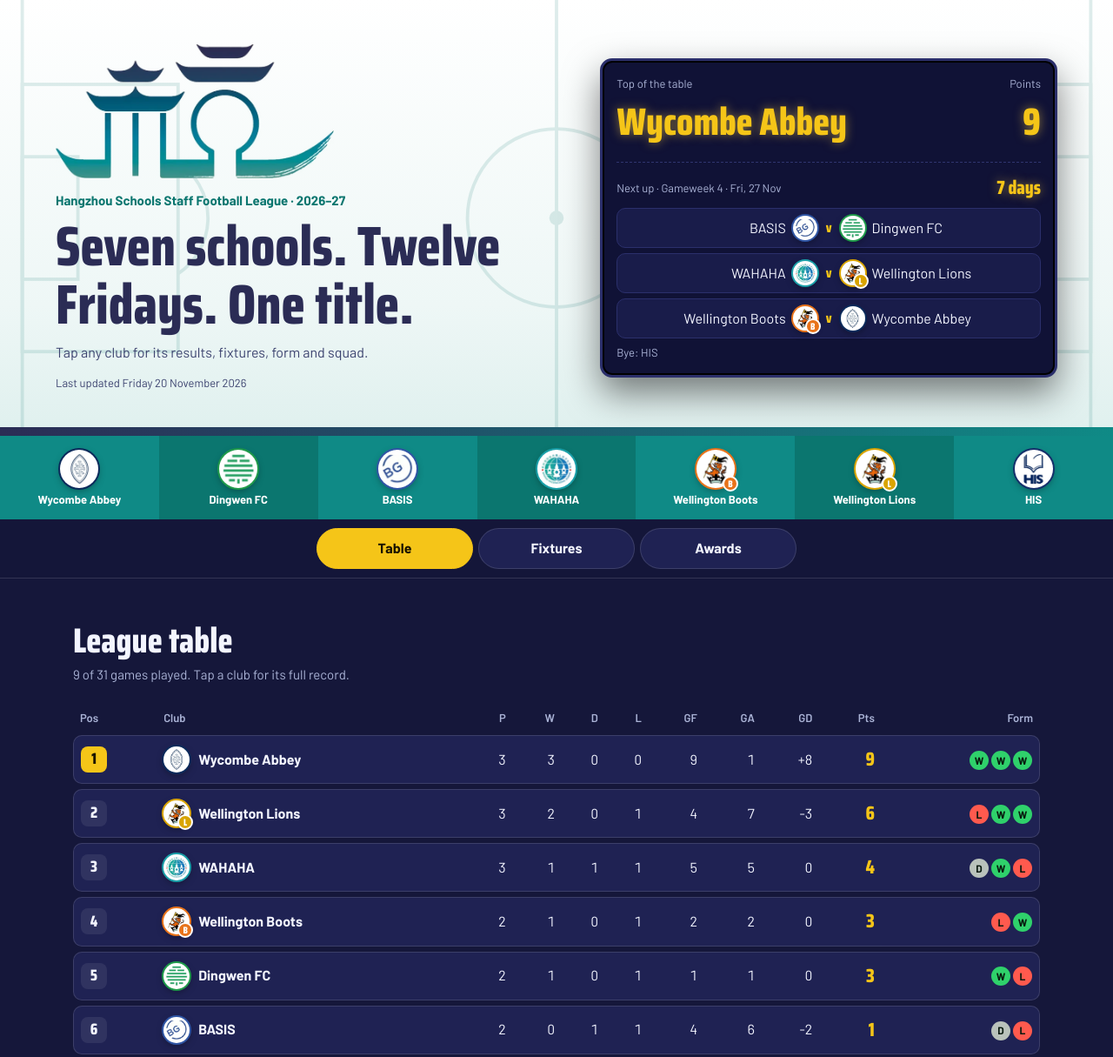
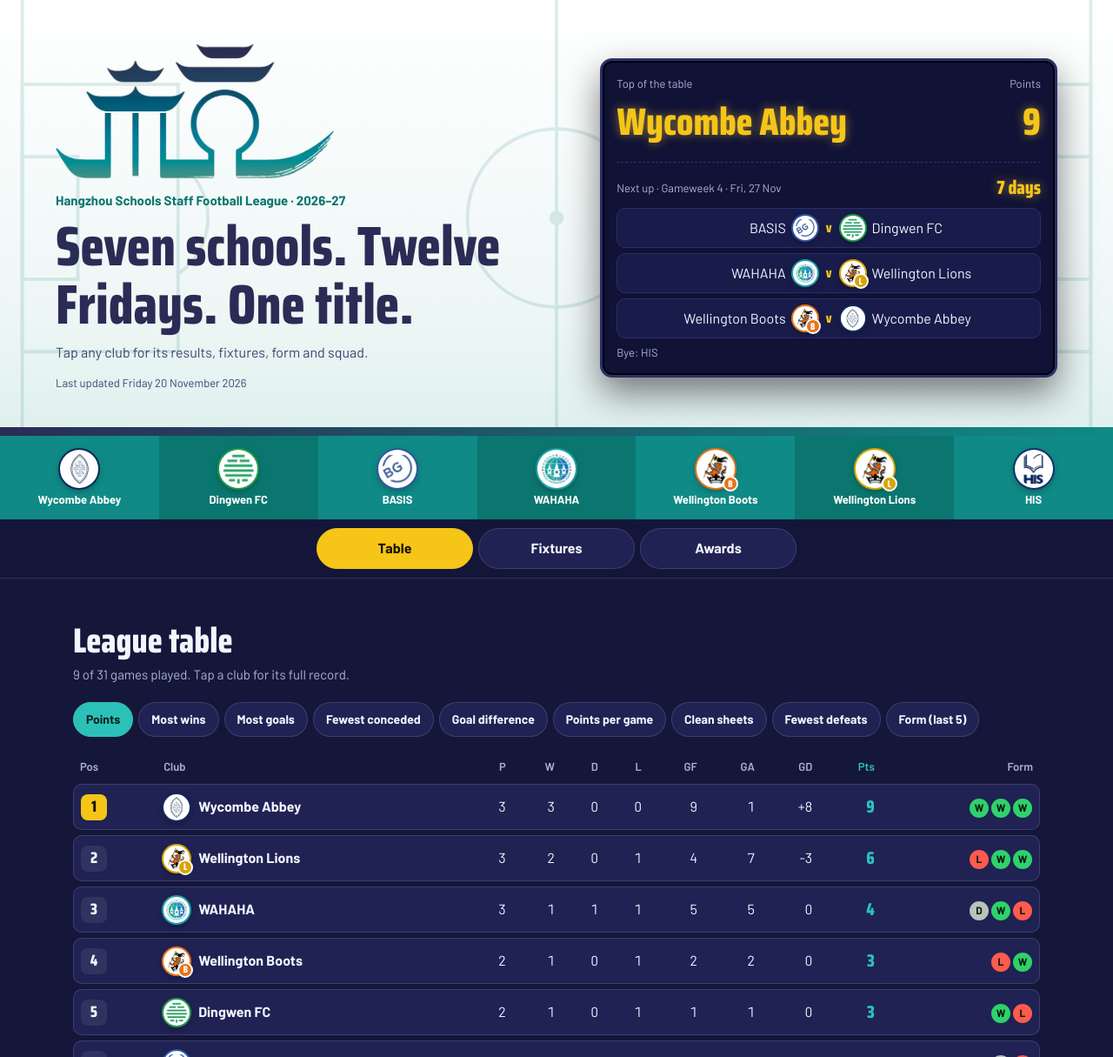
Before and after one commit to MrM2026-2027/hz-league, a plain HTML site: page index.html in a window 1280 px wide. Shown: the top 1215 px of the page at 87% size. Drawn offline with Linux system fonts and the light colour scheme.

Commit message:
Let the league table be ranked by other stats
Chips above the table re-rank it by points, wins, goals scored, fewest
conceded, goal difference, points per game, clean sheets, fewest
defeats and recent form. The ranked column is highlighted and level
teams share a rank.

Co-Authored-By: Claude Opus 5.5 <noreply@anthropic.com>
Claude-Session: https://claude.ai/code/session_01JQ7wJdtBc1SUvfHPWFRU2q

```diff
--- a/app.js
+++ b/app.js
@@ -35,17 +35,17 @@ if (D.lastUpdated) $('upd').textContent = 'Last updated ' + fd(D.lastUpdated, {w
 // ---------- table ----------
 function table() {
   const S = {};
-  Object.keys(T).forEach(id => S[id] = {id, p: 0, w: 0, d: 0, l: 0, gf: 0, ga: 0, f: []});
+  Object.keys(T).forEach(id => S[id] = {id, p: 0, w: 0, d: 0, l: 0, gf: 0, ga: 0, cs: 0, f: []});
   M.forEach(m => {
     const r = res(m); if (!r) return;
     const [x, y] = r, H = S[m.h], A = S[m.a];
-    H.p++; A.p++; H.gf += x; H.ga += y; A.gf += y; A.ga += x;
+    H.p++; A.p++; H.gf += x; H.ga += y; A.gf += y; A.ga += x; if (!y) H.cs++; if (!x) A.cs++;
     if (x > y) { H.w++; A.l++; H.f.push('W'); A.f.push('L'); }
     else if (x < y) { A.w++; H.l++; A.f.push('W'); H.f.push('L'); }
     else { H.d++; A.d++; H.f.push('D'); A.f.push('D'); }
   });
   const a = Object.values(S);
-  a.forEach(s => { s.gd = s.gf - s.ga; s.pts = s.w * 3 + s.d; });
+  a.forEach(s => { s.gd = s.gf - s.ga; s.pts = s.w * 3 + s.d; s.ppg = s.p ? s.pts / s.p : 0; s.fp = s.f.slice(-5).reduce((t, x) => t + (x == 'W' ? 3 : x == 'D' ? 1 : 0), 0); });
   a.sort((p, q) => q.pts - p.pts || q.gd - p.gd || q.gf - p.gf || T[p.id].n.localeCompare(T[q.id].n));
   a.forEach((s, i) => s.pos = i + 1);
   return a;
@@ -104,11 +104,34 @@ function awards() {
   $('team-awards').innerHTML = teamAward('Firepower', FIRE, 'gf', false, 'goal', 'Most goals scored by a team', 'fp') + teamAward('Brick Wall', WALL, 'ga', true, 'goal', 'Fewest goals conceded by a team', 'bw');
 }
 
+// ---------- table views ----------
+// [key, chip label, lower is better, column it lives in (or extra)]
+const MET = [
+  ['pts', 'Points', false, 'Pts'], ['w', 'Most wins', false, 'W'], ['gf', 'Most goals', false, 'GF'],
+  ['ga', 'Fewest conceded', true, 'GA'], ['gd', 'Goal difference', false, 'GD'], ['ppg', 'Points per game', false, null],
+  ['cs', 'Clean sheets', false, null], ['l', 'Fewest defeats', true, 'L'], ['fp', 'Form (last 5)', false, 'Form']];
+let tm = 'pts';
+function drawTable(st) {
+  const [k, lab, asc, col] = MET.find(x => x[0] == tm);
+  const L = tm == 'pts' ? st : st.slice().sort((p, q) => (asc ? p[k] - q[k] : q[k] - p[k]) || p.pos - q.pos);
+  let r = 0, prev = null; const rk = L.map((s, i) => { if (tm == 'pts') return s.pos; if (s[k] !== prev) { r = i + 1; prev = s[k]; } return r; });
+  const extra = col ? null : (tm == 'ppg' ? 'PPG' : 'CS');
+  const fmt = s => tm == 'ppg' ? s.ppg.toFixed(2) : s[k];
+  const cols = [['P', s => s.p], ['W', s => s.w], ['D', s => s.d], ['L', s => s.l], ['GF', s => s.gf, 'hx'], ['GA', s => s.ga, 'hx'], ['GD', s => sg(s.gd)], ['Pts', s => s.pts, 'pts'], ['Form', s => form(s.f)]];
+  if (extra) cols.splice(0, 0, [extra, fmt, 'pts']);
+  const on = h => h == (col || extra);
+  const cl = c => [on(c[0]) ? 'hl' : (c[2] || '')].filter(Boolean).join(' ');
+  document.querySelector('#tbl thead').innerHTML = `<tr><th>${tm == 'pts' ? 'Pos' : 'Rank'}</th><th>Club</th>${cols.map(c => `<th class="${cl(c)}">${c[0]}</th>`).join('')}</tr>`;
+  document.querySelector('#tbl tbody').innerHTML = L.map((s, i) => `<tr data-t="${s.id}" class="${rk[i] == 1 && (tm != 'pts' || s.pts) ? 'top' : ''}"><td><span class="pos">${rk[i]}</span></td><td class="tm"><button data-t="${s.id}">${crest(s.id, 30)}<span class="full">${T[s.id].n}</span><span class="sh">${T[s.id].s}</span></button></td>${cols.map(c => `<td class="${cl(c)}">${c[1](s)}</td>`).join('')}</tr>`).join('');
+  $('tkey').textContent = tm == 'pts' ? 'League order: points, then goal difference, then goals scored.' : `Ranked by ${lab.toLowerCase()}${extra == 'PPG' ? ' (points ÷ games played)' : extra == 'CS' ? ' (games without conceding)' : tm == 'fp' ? ' (points from the last 5 games)' : ''}. Level teams share a rank and are listed in league order.`;
+  $('tsort').innerHTML = MET.map(x => `<button data-tm="${x[0]}" aria-pressed="${x[0] == tm}">${x[1]}</button>`).join('');
+}
+
 // ---------- home ----------
 function render() {
   const st = table(), played = M.filter(res).length;
   $('tsub').textContent = `${played} of ${M.length} games played. Tap a club for its full record.`;
-  document.querySelector('#tbl tbody').innerHTML = st.map(s => `<tr data-t="${s.id}" class="${s.pos == 1 && s.pts ? 'top' : ''}"><td><span class="pos">${s.pos}</span></td><td class="tm"><button data-t="${s.id}">${crest(s.id, 30)}<span class="full">${T[s.id].n}</span><span class="sh">${T[s.id].s}</span></button></td><td>${s.p}</td><td>${s.w}</td><td>${s.d}</td><td>${s.l}</td><td class="hx">${s.gf}</td><td class="hx">${s.ga}</td><td>${sg(s.gd)}</td><td class="pts">${s.pts}</td><td>${form(s.f)}</td></tr>`).join('');
+  drawTable(st);
   const L = st[0], up = M.filter(m => !res(m) && days(m.d) >= 0), nd = up.length ? up.reduce((x, m) => m.d < x ? m.d : x, up[0].d) : null;
   let b = `<div class="row"><div><div class="lab">Top of the table</div><div class="lcd big">${T[L.id].n}</div></div><div style="text-align:right"><div class="lab">Points</div><div class="lcd big">${L.pts}</div></div></div>`;
   if (nd) {
@@ -200,6 +223,8 @@ document.addEventListener('click', e => {
   if (ps) { psort = +ps.dataset.s; const p = $('panel'), sc = p.scrollTop; club(open); p.scrollTop = sc; return; }
   const al = e.target.closest('[data-all]');
   if (al) { const w = al.closest('.aw'), on = al.textContent.startsWith('Show all'); w.querySelectorAll('li.more').forEach(li => li.hidden = !on); al.textContent = on ? 'Show top 10' : 'Show all ' + w.querySelectorAll('.aw-list li').length; return; }
+  const tb = e.target.closest('[data-tm]');
+  if (tb) { tm = tb.dataset.tm; drawTable(table()); return; }
   const g = e.target.closest('[data-g]');
   if (g) { cur = +g.dataset.g; renderGws(); renderGw(); return; }
   const t = e.target.closest('[data-t]');
--- a/index.html
+++ b/index.html
@@ -13,7 +13,7 @@
 <meta name="mobile-web-app-capable" content="yes">
 <meta name="apple-mobile-web-app-title" content="HZ League">
 <meta name="apple-mobile-web-app-status-bar-style" content="black-translucent">
-<link rel="stylesheet" href="style.css?v=8">
+<link rel="stylesheet" href="style.css?v=9">
 </head>
 <body>
 <header class="hero band">
@@ -39,8 +39,10 @@
   <section class="band view" id="table-sec" data-view="table">
     <h2>League table</h2>
     <p class="sub" id="tsub"></p>
-    <div class="scroll"><table id="tbl"><thead><tr><th>Pos</th><th>Club</th><th>P</th><th>W</th><th>D</th><th>L</th><th class="hx">GF</th><th class="hx">GA</th><th>GD</th><th>Pts</th><th>Form</th></tr></thead><tbody></tbody></table></div>
-    <div class="key">Sorted by points, then goal difference, then goals scored. Forfeits count as a 1–0 win. Dingwen FC and HIS leave the league at the winter break.</div>
+    <div class="tsort" id="tsort" role="toolbar" aria-label="Rank the table by"></div>
+    <div class="scroll"><table id="tbl"><thead></thead><tbody></tbody></table></div>
+    <div class="key" id="tkey"></div>
+    <div class="key">Forfeits count as a 1–0 win. Dingwen FC and HIS leave the league at the winter break.</div>
   </section>
   <section class="band view" id="fix-sec" data-view="fixtures">
     <h2>Fixtures and results</h2>
@@ -62,6 +64,6 @@
 <div class="sheet mview" id="mview" role="dialog" aria-modal="true" aria-label="Match photo"><div class="bd" data-mclose></div><div class="mpanel" id="mpanel"></div></div>
 <div class="sheet" id="sheet" role="dialog" aria-modal="true" aria-label="Club details"><div class="bd" data-close></div><div class="panel" id="panel"></div></div>
 
-<script src="app.js?v=8" defer></script>
+<script src="app.js?v=9" defer></script>
 </body>
 </html>
--- a/style.css
+++ b/style.css
@@ -179,3 +179,9 @@ button.sc{border:0;cursor:pointer;box-shadow:0 0 0 2px var(--tl)}
 .aw-all{display:block;margin:0 18px 16px;width:calc(100% - 36px);min-height:44px;border-radius:10px;border:1px solid var(--line);background:#15173a;font-weight:700}
 .aw-all:hover{border-color:var(--tl)}
 .aw-list li[hidden]{display:none}
+.tsort{display:flex;gap:6px;overflow-x:auto;padding:2px 0 10px;margin-bottom:4px;scrollbar-width:thin}
+.tsort button{flex:none;min-height:40px;padding:0 14px;border-radius:999px;border:1px solid var(--line);background:var(--card);font-weight:700;font-size:14px}
+.tsort button[aria-pressed=true]{background:var(--tl);color:#08221f;border-color:var(--tl)}
+#tbl th.hl{color:var(--tl)}#tbl td.hl{color:var(--tl);font-family:"Saira Condensed";font-weight:800;font-size:20px}
+#tbl td.hl .form{outline:2px solid var(--tl);outline-offset:3px;border-radius:999px}
+@media(max-width:600px){#tbl .hx.hl{display:table-cell}}
```
